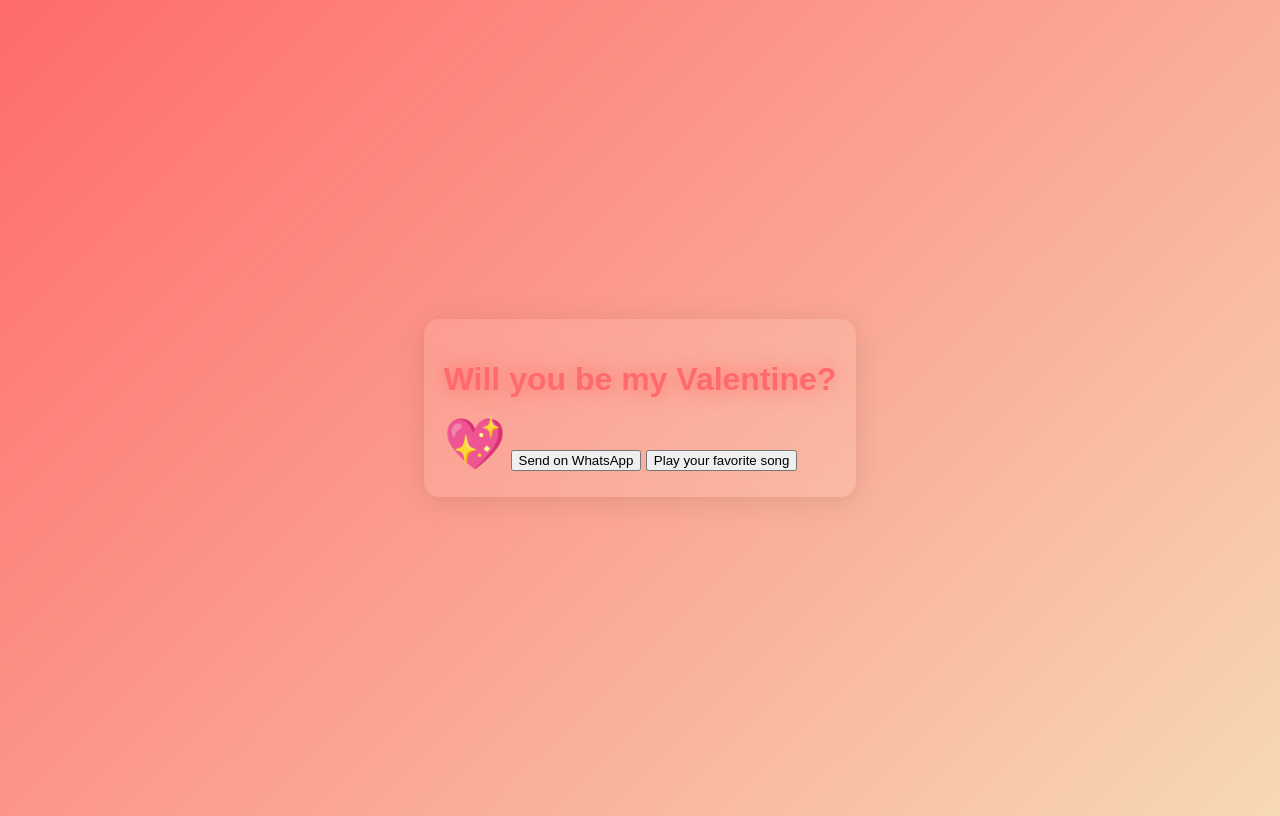
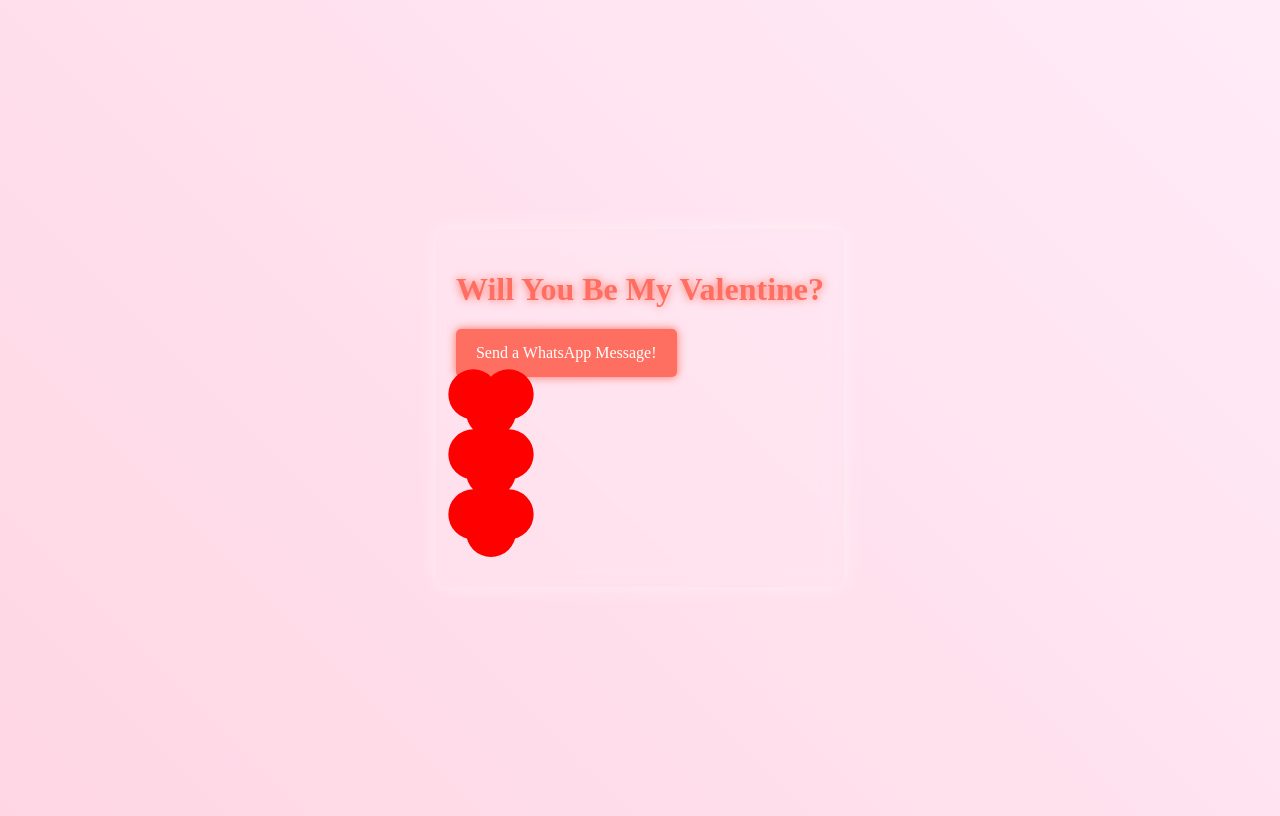
Before and after one commit to Shiva1-coder/VD2026, a plain HTML site: page index.html in a window 1280 px wide. Drawn offline with Linux system fonts and the light colour scheme.

Commit message:
Updated index.html with Valentine proposal features

```diff
--- a/index.html
+++ b/index.html
@@ -6,66 +6,90 @@
     <title>Valentine Proposal</title>
     <style>
         body {
-            background: linear-gradient(135deg, #ff6b6b, #f7d9b5);
-            font-family: Arial, sans-serif;
+            background: linear-gradient(45deg, rgba(255, 174, 201, 0.5), rgba(255, 215, 240, 0.5));
+            animation: gradient 15s ease infinite;
+            height: 100vh;
             display: flex;
+            justify-content: center;
             align-items: center;
-            justify-content: center;
-            height: 100vh;
-            overflow: hidden;
         }
-        .container {
+        @keyframes gradient {
+            0% { background-position: 0% 50%; }
+            50% { background-position: 100% 50%; }
+            100% { background-position: 0% 50%; }
+        }
+        .glass {
             background: rgba(255, 255, 255, 0.1);
             backdrop-filter: blur(10px);
+            border-radius: 10px;
             padding: 20px;
-            border-radius: 15px;
-            box-shadow: 0 4px 30px rgba(0, 0, 0, 0.1);
-            animation: fadeIn 1s;
-        }
-        @keyframes fadeIn {
-            from { opacity: 0; }
-            to { opacity: 1; }
+            box-shadow: 0 0 20px rgba(255, 255, 255, 0.5);
         }
         h1 {
-            color: #ff6b6b;
+            color: #ff6f61;
             text-align: center;
-            text-shadow: 0 0 10px #fff, 0 0 20px #e03344;
-            animation: glow 1s infinite alternate;
-        }
-        @keyframes glow {
-            from { text-shadow: 0 0 10px #e03344; }
-            to { text-shadow: 0 0 20px #ff6b6b; }
+            text-shadow: 0 0 10px #ff6f61;
         }
         .heart {
             position: relative;
+            width: 50px;
+            height: 50px;
+            background: red;
+            border-radius: 50%;
+            transform: rotate(-45deg);
+            margin: 10px;
+        }
+        .heart:before, .heart:after {
+            content: '';
+            position: absolute;
+            background: red;
+            border-radius: 50%;
+        }
+        .heart:before {
+            width: 50px;
+            height: 50px;
+            top: -25px;
+            left: 0;
+        }
+        .heart:after {
+            width: 50px;
+            height: 50px;
+            top: 0;
+            left: 25px;
+        }
+        .button {
+            background-color: #ff6f61;
+            border: none;
+            color: white;
+            padding: 15px 20px;
+            text-align: center;
+            text-decoration: none;
             display: inline-block;
-            color: #ff6b6b;
-            font-size: 50px;
-            animation: float 3s infinite;
+            font-size: 16px;
+            border-radius: 5px;
+            transition: transform 0.2s;
+            box-shadow: 0 0 10px #ff6f61;
         }
-        @keyframes float {
-            0% { transform: translatey(0); }
-            50% { transform: translatey(-10px); }
-            100% { transform: translatey(0); }
+        .button:hover {
+            transform: scale(1.1);
         }
     </style>
 </head>
 <body>
-    <div class="container">
-        <h1>Will you be my Valentine?</h1>
-        <div class="heart">💖</div>
-        <button onclick="whatsappIntegration()">Send on WhatsApp</button>
-        <button id="playSong">Play your favorite song</button>
+    <div class="glass">
+        <h1>Will You Be My Valentine?</h1>
+        <a href="https://wa.me/your_number?text=Hi!%20I%20would%20like%20to%20be%20your%20Valentine!" class="button">Send a WhatsApp Message!</a>
+        <div class="heart"></div>
+        <div class="heart"></div>
+        <div class="heart"></div>
+        <!-- Interactive escape functionality -->
+        <script>
+            const button = document.querySelector('.button');
+            button.addEventListener('mouseover', () => {
+                button.style.display = 'none'; // Simple escape functionality
+                alert('Too slow! Try again!');
+            });
+        </script>
     </div>
-    <script>
-        function whatsappIntegration() {
-            const message = 'Will you be my Valentine? 🎉';
-            window.open(`https://wa.me/?text=${encodeURIComponent(message)}`);
-        }
-        document.getElementById('playSong').addEventListener('click', function() {
-            const audio = new Audio('your-song-url.mp3'); // Add song URL
-            audio.play();
-        });
-    </script>
 </body>
 </html>
```
